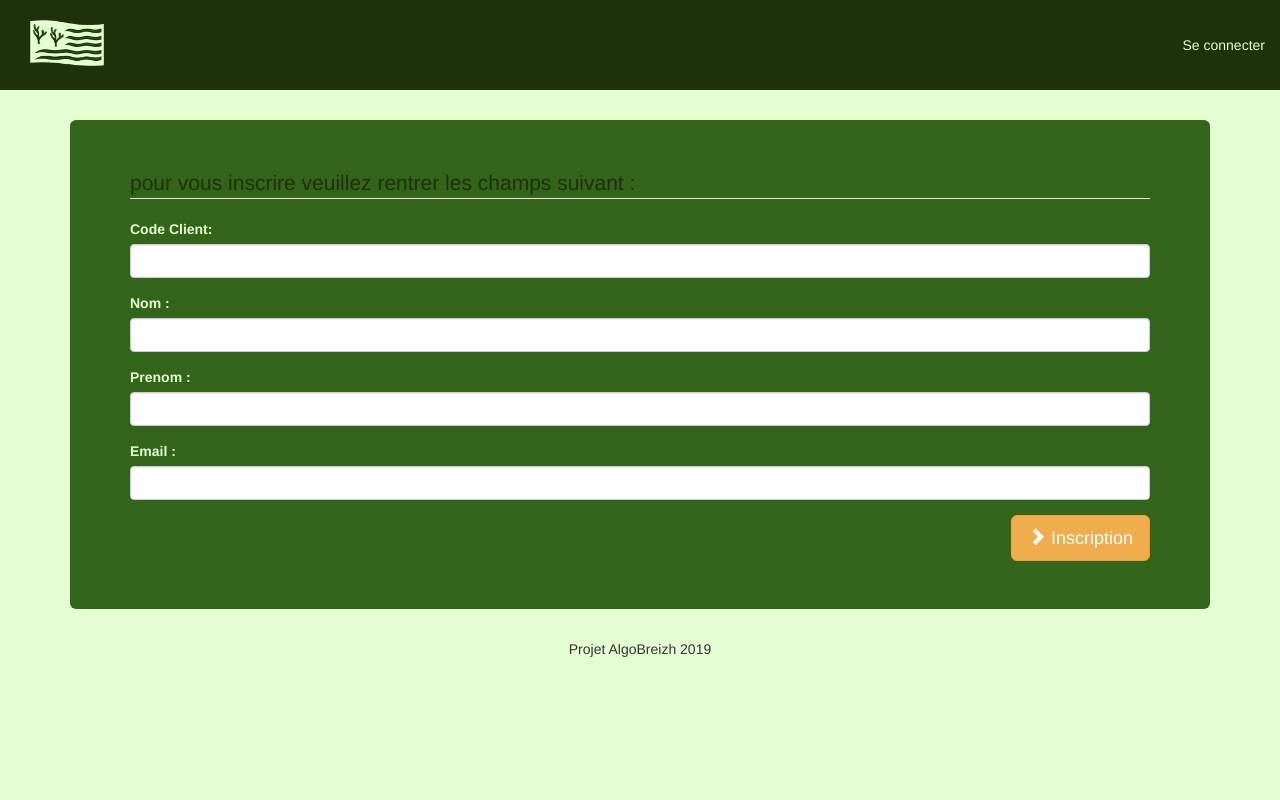
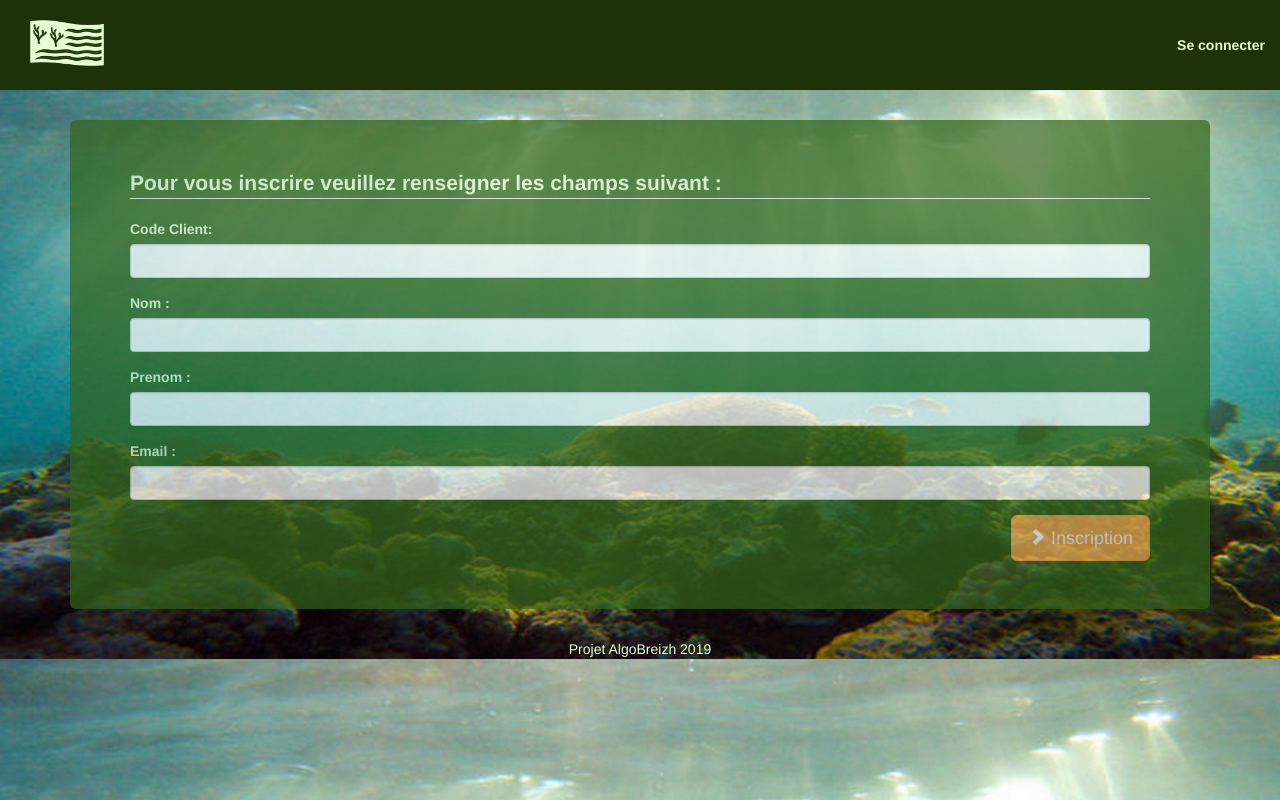
Before and after one commit to MorganeLem/AlgoBreizhPHP, a PHP site: page /index.php?action=registration in a window 1280 px wide. Run offline with PHP 8.4, Linux system fonts and the light colour scheme.

Commit message:
Envoi de mot de passe par mail à l'inscription : ok - +Ajout fond d'écran pour test

```diff
--- a/Controller/IndexController.php
+++ b/Controller/IndexController.php
@@ -49,10 +49,18 @@ class IndexController
 
             }
             else {
-                $isValid = $this->registration->addCustomer();
-                if ($isValid) {
+                $pwd = rand(10000, 99999);
+
+                if ($isValid = $this->registration->addCustomer($pwd)) {
+
+                    require_once 'View/mailRegistration.php';
+
                     $_SESSION['flash']['success'] = 'Un email contenant votre mot de passe vous a été envoyé.';
+
                     $this->homepage();
+
+
+
                 } else {
                     $_SESSION['flash']['danger'] = 'Code client erroné.';
                     $vue->generer(array());
--- /dev/null
+++ b/Model/OrderManager.php
@@ -0,0 +1 @@
+<?php
--- a/Model/RegistrationManager.php
+++ b/Model/RegistrationManager.php
@@ -2,7 +2,7 @@
 
 class RegistrationManager extends Manager
 {
-    public function addCustomer()
+    public function addCustomer($pwd)
     {
         $sql = 'SELECT customer_code
                 FROM customers
@@ -12,9 +12,9 @@ class RegistrationManager extends Manager
         if(!empty($codeCustomExist->fetch()))
         {
             $sql = $sql = 'UPDATE customers
-                SET email = ?, firstname = ?, lastname = ?
+                SET email = ?, firstname = ?, lastname = ?, password = ?
                 WHERE customer_code = ?';
-            $this->queryExecute($sql , array($_POST['Email'], $_POST['Prenom'], $_POST['Nom'], $_POST['CodeClient']));
+            $this->queryExecute($sql , array($_POST['Email'], $_POST['Prenom'], $_POST['Nom'], $pwd, $_POST['CodeClient']));
             return $message = true;
         }
         else
--- a/View/View.php
+++ b/View/View.php
@@ -24,6 +24,11 @@ class Vue {
         }
         if(isset($_SESSION['user'])) {
             ob_start(); ?>
+
+            <div class="btn-group">
+                <a href="#" class="btn btn-default">Passer une commande</a>
+            </div>
+
             <div class="btn-group">
 
                 <button class="btn btn-default dropdown-toggle" data-toggle="dropdown">
--- a/View/registrationView.php
+++ b/View/registrationView.php
@@ -11,7 +11,7 @@ $this->menuLinks = '<nav><a href="index.php?action=connection">Se connecter</a><
 
 	<form action="" method="post">
 		<fieldset>
-			<legend> pour vous inscrire veuillez rentrer les champs suivant :<br> </legend>
+			<legend> Pour vous inscrire veuillez renseigner les champs suivant :<br> </legend>
 			<div class="form-group"><label> Code Client: </label> <input class="form-control" type="text" name="CodeClient" required></div>
 			<div class="form-group"><label> Nom        : </label> <input class="form-control" type="text" name="Nom"        required></div>
 			<div class="form-group"><label> Prenom     : </label> <input class="form-control" type="text" name="Prenom"     required></div>
--- a/css/style.css
+++ b/css/style.css
@@ -1,15 +1,20 @@
 body{
-    background-color: #e6ffd2;
+    background-image: url("algue3.jpg");
+    /*background-color: #e6ffd2*/
+    color: #e6ffd2;
+    background-size: cover;
 }
 header{
     background-color: #1e320a;
+
     padding: 20px;
     margin-bottom: 30px;
     line-height: 50px;
 }
 
-header, header a{
+header, header a, legend{
     color: #e6ffd2;
+    font-weight: 700;
 }
 
 #logo{
@@ -20,15 +25,11 @@ header, header a{
 
 .jumbotron{
     background-color: #326419;
-    color: #e6ffd2;
+    opacity: 0.7;
 }
 
 #div-btn-connection{
     margin-top: 40px;
-}
-
-legend, #div-btn-connection a{
-    color: #1e320a;
 }
 
 #flashConnection{
```
Also changed, not shown: View/mailRegistration.php (added, +51 -0 lines), css/algue.jpg (added), css/algue2.jpg (added), css/algue3.jpg (added).
